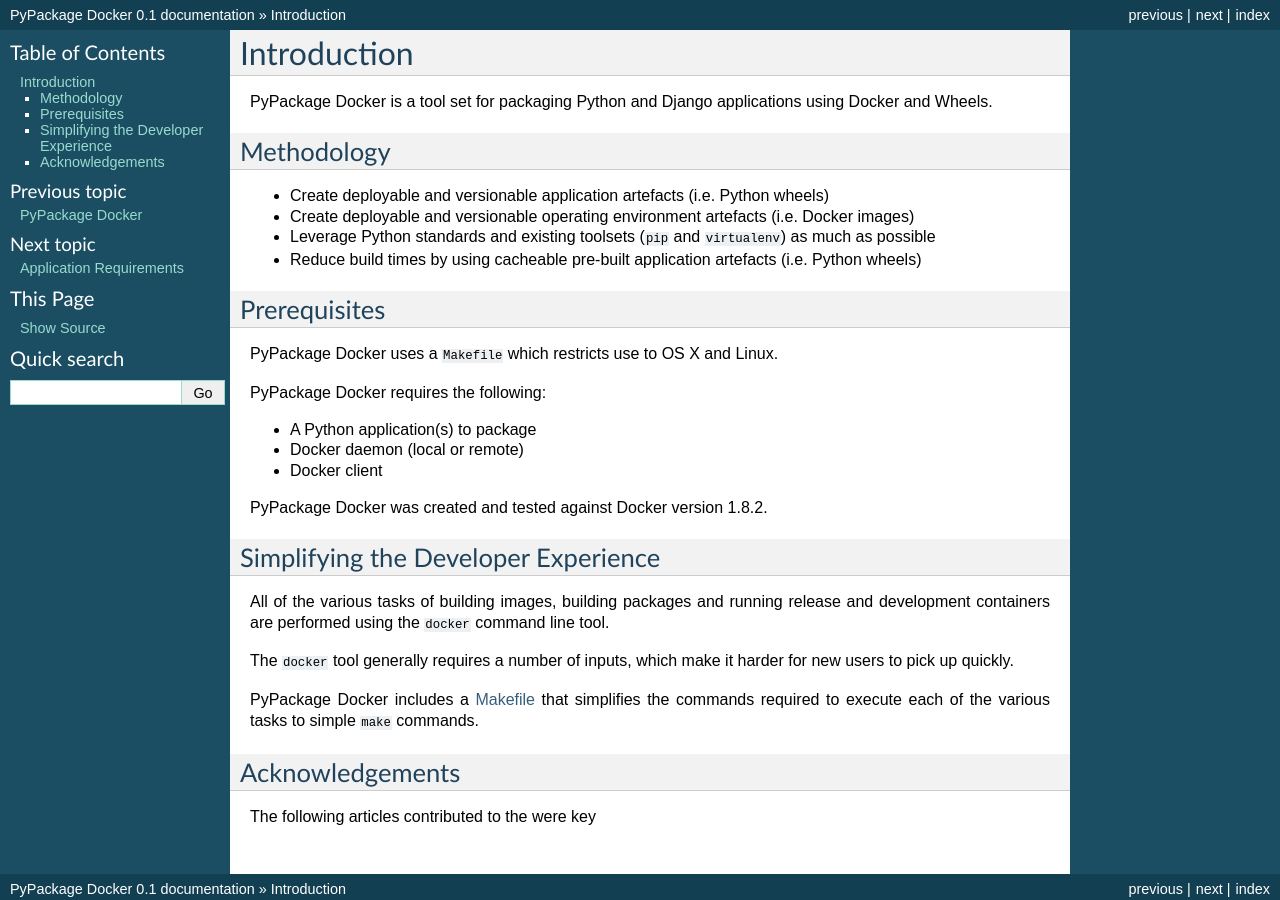
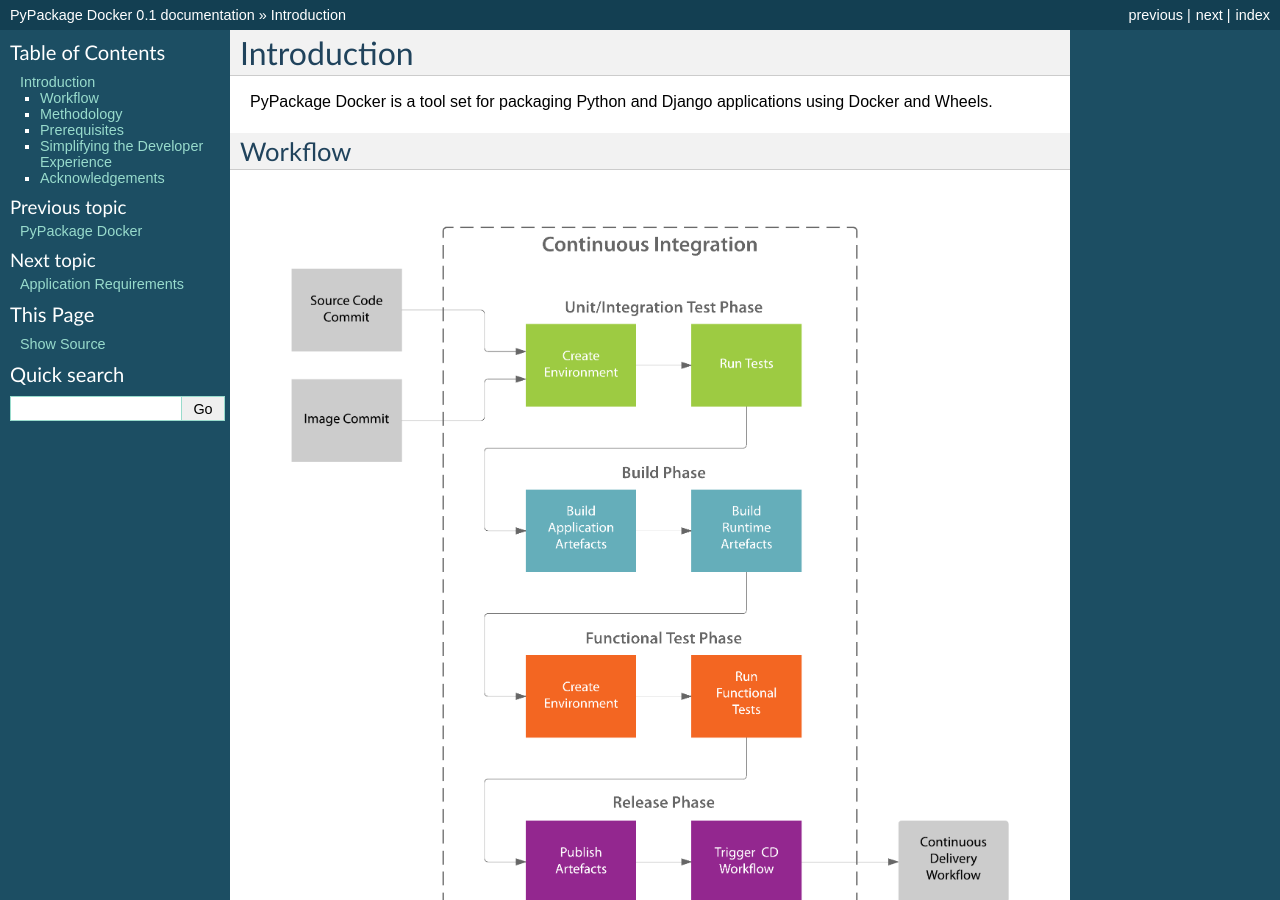
Before and after one commit to cloudhotspot/pypackage-docker, a Sphinx documentation site: the page built from docs/introduction.rst, in a window 1280 px wide and 900 px high. Built offline with Sphinx 7.4.7, drawn with Linux system fonts in a browser that asks for light colours.

Commit message:
Test adding image to docs

```diff
--- a/docs/introduction.rst
+++ b/docs/introduction.rst
@@ -6,6 +6,10 @@
 PyPackage Docker is a tool set for packaging Python and Django applications using Docker and Wheels.
 
 
+Workflow
+--------
+
+|workflow|
 
 Methodology
 -----------
@@ -46,3 +50,7 @@
 ----------------
 
 The following articles contributed to the were key
+
+
+
+.. |workflow| image:: images/ci-workflow.png
```
Also changed, not shown: docs/images/ci-workflow.png (added).
